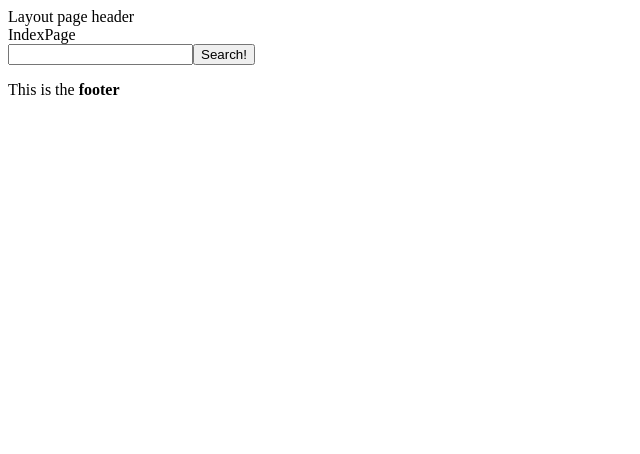
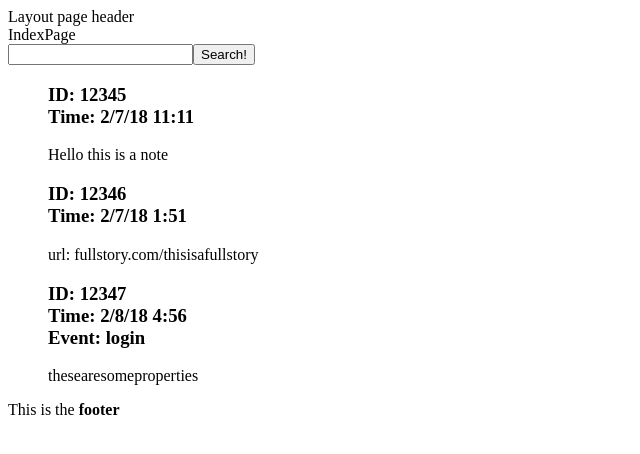
Before and after one commit to natelevine/Whahappen, a React app: page / in a window 1280 px wide. Shown: the top 454 px of the page, without its empty margins (0-640 px from the left). Built offline with nearby package versions, Linux system fonts and the light colour scheme; the HTML template or start-up script is replaced by a standard one.

Commit message:
create components for timeline and different elements

```diff
--- /dev/null
+++ b/src/components/EventNode.js
@@ -0,0 +1,29 @@
+import React from 'react';
+
+/*
+
+ An EventNode has the structure:
+{
+  id: xxx,
+  eventName: xxx,
+  timestamp: xx:xx,
+  properties: [xx, yy, zz]
+}
+
+*/
+export const EventNode = ({event}) => {
+  return (
+    <div className="event-node">
+        <h3>
+          ID: {event.id}<br/>
+          Time: {event.timestamp}<br/>
+          Event: {event.eventName}
+        </h3>
+        <p>
+          {event.properties}
+        </p>
+    </div>
+  );
+};
+
+export default EventNode;
--- /dev/null
+++ b/src/components/FullStoryNode.js
@@ -0,0 +1,27 @@
+import React from 'react';
+
+/*
+
+ A FullStoryNode has the structure:
+{
+  id: xxx,
+  url: xxx,
+  timestamp: xx:xx,
+}
+
+*/
+export const FullStoryNode = ({fullstory}) => {
+  return (
+    <div className="fullstory-node">
+        <h3>
+          ID: {fullstory.id}<br/>
+          Time: {fullstory.timestamp}
+        </h3>
+        <p>
+          url: {fullstory.url}
+        </p>
+    </div>
+  );
+};
+
+export default FullStoryNode;
--- a/src/components/IndexPage.js
+++ b/src/components/IndexPage.js
@@ -1,5 +1,28 @@
 import React from 'react';
 import SearchForm from './SearchForm';
+import Timeline from './Timeline';
+
+const dummyData = [
+  {
+    type: 'note',
+    id: 12345,
+    timestamp: "2/7/18 11:11",
+    message: "Hello this is a note"
+  },
+  {
+    type: 'fullstory',
+    id: 12346,
+    timestamp: "2/7/18 1:51",
+    url: "fullstory.com/thisisafullstory"
+  },
+  {
+    type: 'event',
+    id: 12347,
+    timestamp: "2/8/18 4:56",
+    eventName: "login",
+    properties: ["these", "are", "some", "properties"]
+  }
+];
 
 const searchHandler = (val) => {
   console.log("Handler triggered! val: " + val);
@@ -11,6 +34,9 @@ export const IndexPage = () => (
     <div>
       <SearchForm searchHandler={searchHandler}/>
     </div>
+    <div>
+      <Timeline data={dummyData}/>
+    </div>
   </div>
 );
 
--- /dev/null
+++ b/src/components/NoteNode.js
@@ -0,0 +1,27 @@
+import React from 'react';
+
+/*
+
+ A NoteNode has the structure:
+{
+  id: xxx,
+  message: xxx,
+  timestamp: xx:xx,
+}
+
+*/
+export const NoteNode = ({note}) => {
+  return (
+    <div className="note-node">
+        <h3>
+          ID: {note.id}<br/>
+          Time: {note.timestamp}
+        </h3>
+        <p>
+          {note.message}
+        </p>
+    </div>
+  );
+};
+
+export default NoteNode;
--- /dev/null
+++ b/src/components/Timeline.js
@@ -0,0 +1,34 @@
+import React from 'react';
+import NoteNode from './NoteNode';
+import FullStoryNode from './FullStoryNode';
+import EventNode from './EventNode';
+
+export const Timeline = ({data}) => {
+  // Map through the todos
+  const nodes = data.map((element) => {
+    switch (element.type) {
+
+      case 'fullstory':
+        return (
+          <FullStoryNode key={element.id} fullstory={element}/>
+        );
+        break;
+
+      case 'note':
+        return (
+          <NoteNode key={element.id} note={element}/>
+        );
+        break;
+
+      case 'event':
+        return (
+          <EventNode key={element.id} event={element}/>
+        );
+        break;
+    }
+  });
+
+  return (<ul>{nodes}</ul>);
+};
+
+export default Timeline;
```
